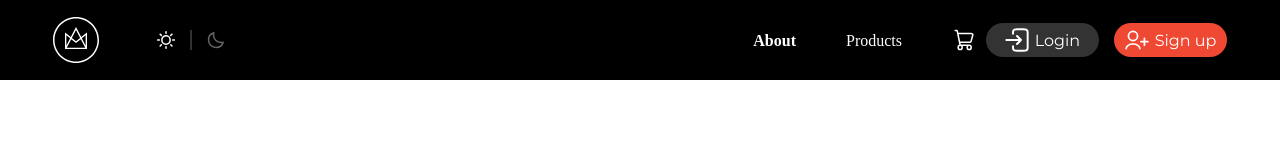
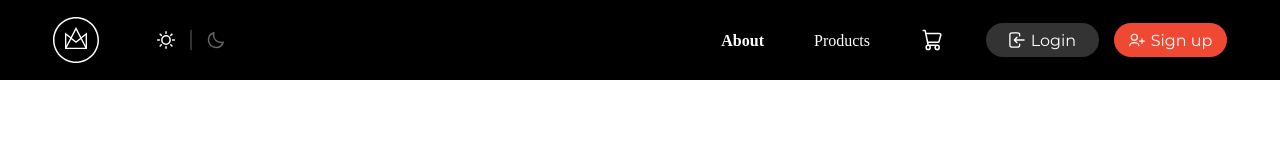
Before and after one commit to MastersAcademy/fe-react-2024, a React (Vite) app: page / in a window 1280 px wide. Shown: the top 160 px of the page. Built offline with nearby package versions, Linux system fonts and the light colour scheme.

Commit message:
Update header.module.css
Fixed the size of the photo in the login button

```diff
--- a/src/components/Header/header.module.css
+++ b/src/components/Header/header.module.css
@@ -83,15 +83,14 @@
 .header_btn__user_add {
   width: 113px;
   height: 34px;
+  margin-left: 32px;
   display: flex;
   align-items: center;
   justify-content: center;
-  justify-self: center;
   gap: 6px;
-  background-color: #333;
   border-radius: 40px;
+  background: #333;
   font-weight: 500;
-  font-size: 16px;
   color: #FFF;
 }
 
@@ -103,16 +102,21 @@
   display: flex;
   justify-content: center;
   justify-self: center;
+  font-family: Montserrat, sans-serif;
   border-radius: 40px;
   font-weight: 500;
   font-size: 16px;
   color: #FFF;
-  font-family: Montserrat, sans-serif;
 }
 
-.user_add_img {
-  width: 24px;
-  height: 24px;
+.login_img {
+  transform: scaleX(-1);
+}
+
+.user_add_img,
+.login_img {
+  width: 16px;
+  height: 16px;
 }
 
 .header__login_btn,
```
